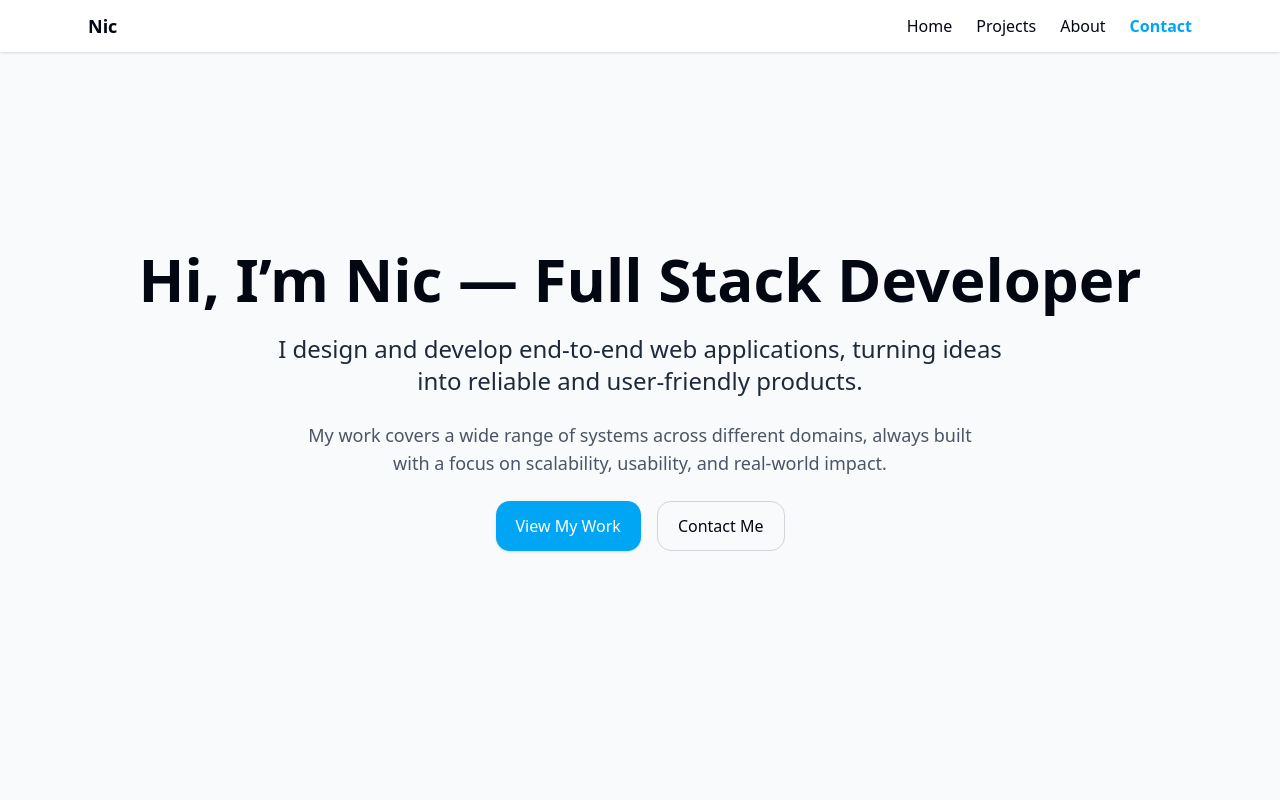
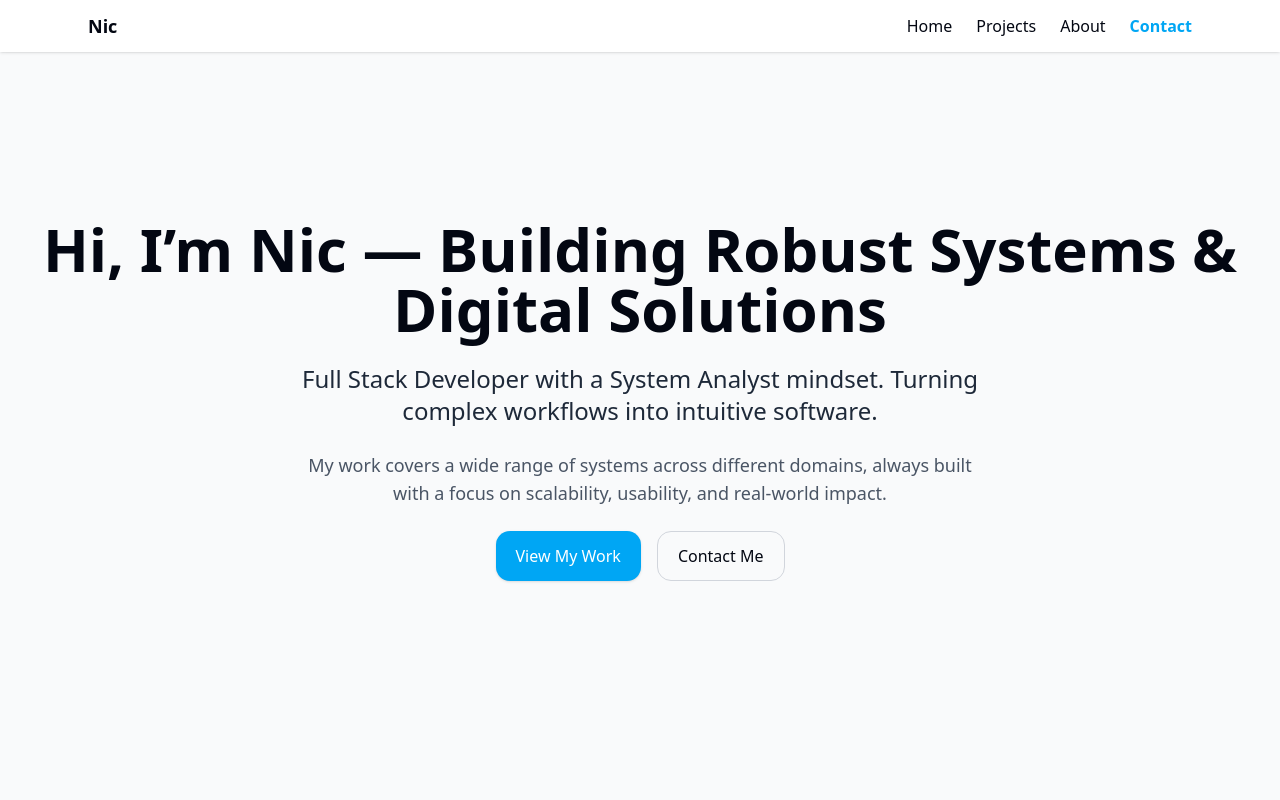
Before and after one commit to nicholas053/nicholas-portfolio, a Next.js app: page / in a window 1280 px wide. Shown: the top 800 px of the page. Built offline with nearby package versions, Linux system fonts and the light colour scheme.

Commit message:
CONTENT: change main page content

```diff
--- a/src/app/page.tsx
+++ b/src/app/page.tsx
@@ -233,7 +233,7 @@ export default function HomePage() {
           transition={{ duration: 0.6 }}
           className="text-4xl md:text-6xl font-bold"
         >
-          Hi, I’m Nic — Full Stack Developer
+          Hi, I’m Nic — Building Robust Systems & Digital Solutions
         </motion.h1>
 
         <motion.p
@@ -242,7 +242,7 @@ export default function HomePage() {
           transition={{ delay: 0.2, duration: 0.6 }}
           className="text-xl md:text-2xl font-medium text-gray-800 max-w-3xl"
         >
-          I design and develop end-to-end web applications, turning ideas into reliable and user-friendly products.
+          Full Stack Developer with a System Analyst mindset. Turning complex workflows into intuitive software.
         </motion.p>
 
         <motion.p
@@ -454,7 +454,7 @@ export default function HomePage() {
         >
           Let’s Connect
         </motion.h2>
-        <p className="text-gray-600">Enjoy working as a Web Developer in a Supportive and Inspiring company.</p>
+        <p className="text-gray-600">Looking for a problem solver who understands both Code and Business Logic? Let's chat.</p>
 
         <div className="mt-6 grid grid-cols-2 gap-4 md:flex md:flex-row md:items-center md:justify-center md:gap-2">
           {/* 'grid grid-cols-2 gap-4' applies on mobile.
```
